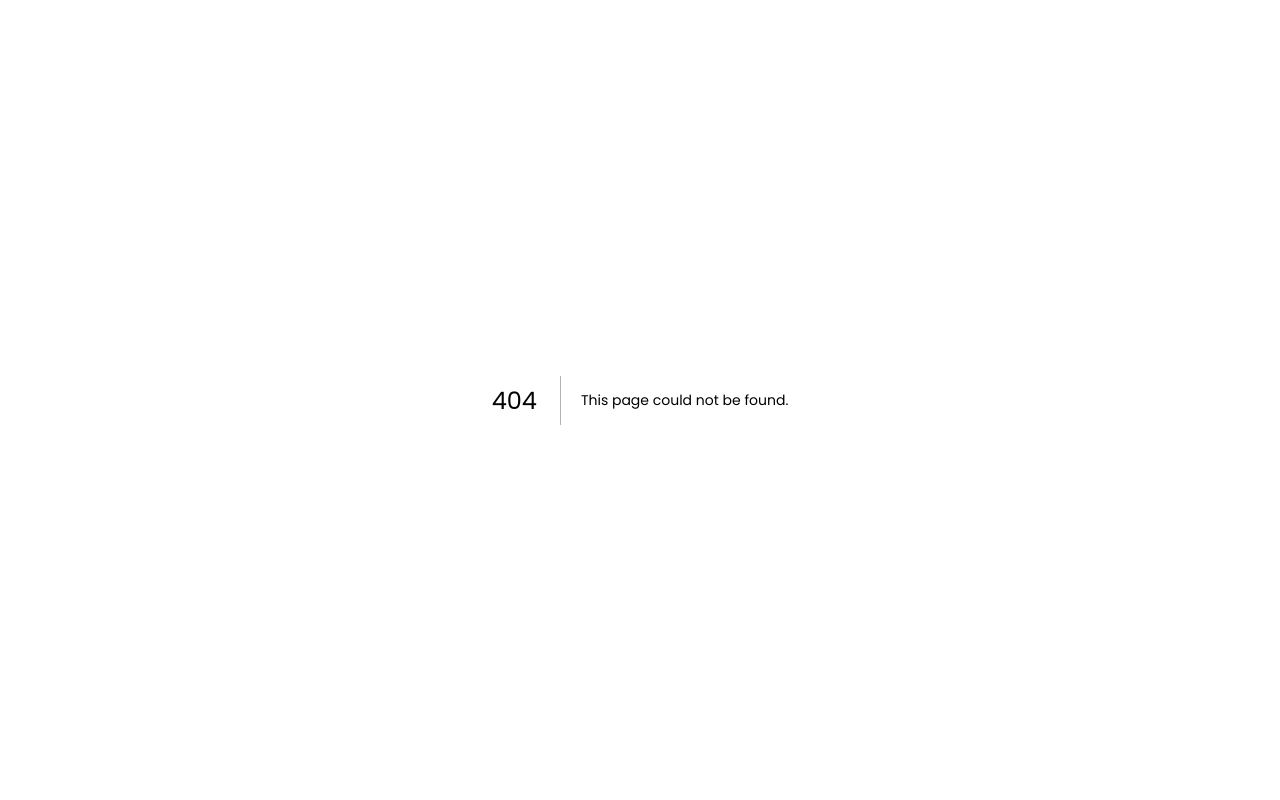
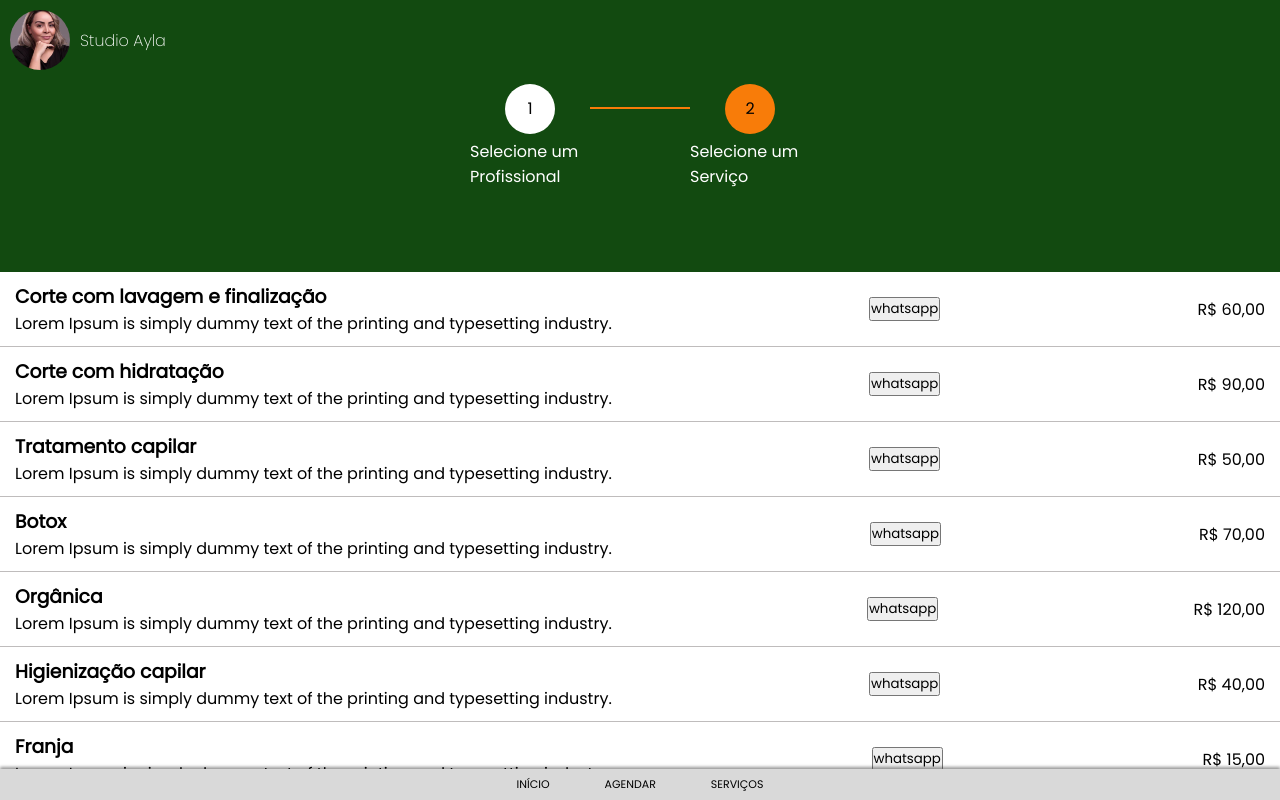
Before and after one commit to patrikferreira/studio-project, a Next.js app: page /service in a window 1280 px wide. Before the commit this address had no page. Built offline with nearby package versions, Linux system fonts and the light colour scheme.

Commit message:
added service component

```diff
--- /dev/null
+++ b/src/app/components/CardService.tsx
@@ -0,0 +1,28 @@
+import React from 'react'
+import style from '../page.module.css'
+import ConfirmButton from './ConfirmButton'
+
+type Service = {
+    title: string,
+    description: string,
+    price: string
+}
+
+type Props = {
+    service: Service
+}
+
+export default function CardService(data: Props) {
+  return (
+    <div className={style.serviceContent}>
+        <div className={style.serviceItem}>
+            <div className={style.serviceTitle}>
+                <h3>{data.service.title}</h3>
+                <p>{data.service.description}</p>
+            </div>
+            <ConfirmButton message={data.service.title} />
+            <p>{data.service.price}</p>
+        </div>
+    </div>
+  )
+}
--- /dev/null
+++ b/src/app/components/ConfirmButton.tsx
@@ -0,0 +1,17 @@
+import React from 'react'
+import style from '../page.module.css'
+import { Butcherman } from 'next/font/google'
+
+type Props = {
+    message: string,
+}
+
+export default function ConfirmButton({message}: Props) {
+    return (
+        <button onClick={() => {
+            window.open(`https://whatsa.me/5585998473291/?t=${message}`)
+        }}>
+            whatsapp
+        </button>
+    )
+}
--- a/src/app/components/Footer.tsx
+++ b/src/app/components/Footer.tsx
@@ -19,7 +19,7 @@ export default function Footer() {
         <p>AGENDAR</p>
       </div>
       <div className={style.itemFooter} onClick={() => {
-              router.push('/')
+              router.push('/service')
             }}>
       <i className="fa-solid fa-file-pen"></i>
         <p>SERVIÇOS</p>
--- a/src/app/components/Professional.tsx
+++ b/src/app/components/Professional.tsx
@@ -1,5 +1,6 @@
 import React from 'react'
 import style from '../page.module.css'
+import { useRouter } from 'next/navigation'
 
 type Props = {
     name: string,
@@ -7,8 +8,11 @@ type Props = {
 }
 
 export default function Professional({name, img}: Props) {
+    const router = useRouter();
   return (
-    <div className={style.professional}>
+    <div className={style.professional} onClick={() => {
+        router.push('/service')
+    }}>
         <div className={style.professionalDiv}>
             <div className={style.imgProfessional}>
                 <img src={img} alt="" />
--- /dev/null
+++ b/src/app/components/Services.ts
@@ -0,0 +1,18 @@
+
+type Service = {
+    title: string,
+    description: string,
+    price: string
+}
+
+const serviceData: Service[] = [
+    {title: 'Corte com lavagem e finalização', description: 'Lorem Ipsum is simply dummy text of the printing and typesetting industry.', price: 'R$ 60,00'},
+    {title: 'Corte com hidratação', description: 'Lorem Ipsum is simply dummy text of the printing and typesetting industry.', price: 'R$ 90,00'},
+    {title: 'Tratamento capilar', description: 'Lorem Ipsum is simply dummy text of the printing and typesetting industry.', price: 'R$ 50,00'},
+    {title: 'Botox', description: 'Lorem Ipsum is simply dummy text of the printing and typesetting industry.', price: 'R$ 70,00'},
+    {title: 'Orgânica', description: 'Lorem Ipsum is simply dummy text of the printing and typesetting industry.', price: 'R$ 120,00'},
+    {title: 'Higienização capilar', description: 'Lorem Ipsum is simply dummy text of the printing and typesetting industry.', price: 'R$ 40,00'},
+    {title: 'Franja', description: 'Lorem Ipsum is simply dummy text of the printing and typesetting industry.', price: 'R$ 15,00'}
+]
+
+export default serviceData;
--- a/src/app/page.module.css
+++ b/src/app/page.module.css
@@ -191,3 +191,12 @@
   left: 50%;
   transform: translate(-50%, -50%);
 }
+
+/* ------------ services */
+.serviceItem {
+  display: flex;
+  align-items: center;
+  justify-content: space-between;
+  border-bottom: 1px solid var(--border-color);
+  padding: 10px 15px;
+}
--- a/src/app/page.tsx
+++ b/src/app/page.tsx
@@ -21,7 +21,7 @@ export default function Home() {
               router.push('/professional')
             }}/>
             <RouteButton icon={'fa-solid fa-file-pen'} description='Serviços' action={() => {
-              router.push('/')
+              router.push('/service')
             }}/>
           </div>
         </div>
--- /dev/null
+++ b/src/app/service/page.tsx
@@ -0,0 +1,30 @@
+"use client"
+import React from 'react'
+import style from '../page.module.css'
+import StudioHeader from '../components/StudioHeader'
+import ProgressStatus from '../components/ProgressStatus'
+import Footer from '../components/Footer'
+import serviceData from '../components/Services'
+import CardService from '../components/CardService'
+import ConfirmButton from '../components/ConfirmButton'
+
+export default function page() {
+  return (
+    <div className={style.service}>
+      <header className={style.header}>
+          <StudioHeader />
+          <ProgressStatus currentPage="service" />
+        </header>
+
+        <div className={style.serviceContent}>
+          {serviceData.map((data) => (
+            <CardService service={data}/>
+          ))}
+        </div>
+
+
+
+        <Footer />
+    </div>
+  )
+}
```
